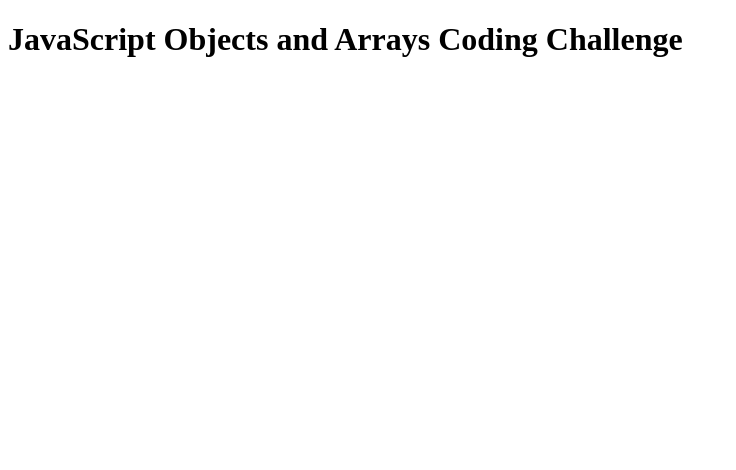
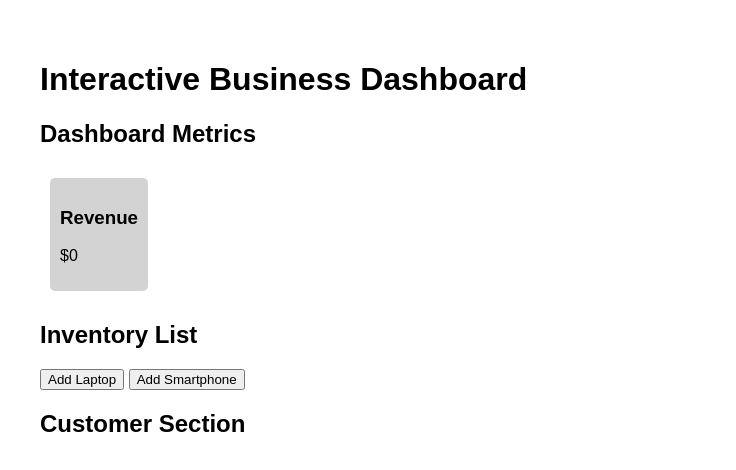
Before and after one commit to Gmailvicente04/Coding-Challenge-12, a plain HTML site: page Index.html in a window 1280 px wide. Shown: the whole page, without its empty margins (0-736 px from the left). Drawn offline with Linux system fonts and the light colour scheme.

Commit message:
Created revenue Metric card

```diff
--- a/Index.html
+++ b/Index.html
@@ -3,10 +3,56 @@
 <head>
     <meta charset="UTF-8">
     <meta name="viewport" content="width=device-width, initial-scale=1.0">
-    <title>Objects and Arrays Challenge</title>
+    <title>Interactive Business Dashboard</title>
+    <style>
+        body {
+            font-family: Arial, sans-serif;
+            margin: 20px;
+            padding: 20px;
+        }
+        .metric-card {
+            padding: 10px;
+            margin: 10px;
+            background-color: lightgray;
+            border-radius: 5px;
+            display: inline-block;
+        }
+        .product-item {
+            cursor: pointer;
+            color: blue;
+        }
+        .customer-card {
+            padding: 10px;
+            margin: 5px;
+            background-color: lightblue;
+            border-radius: 5px;
+            cursor: pointer;
+        }
+        #dashboard, #inventoryList, #customerSection {
+            margin-bottom: 20px;
+        }
+    </style>
 </head>
 <body>
-    <h1>JavaScript Objects and Arrays Coding Challenge</h1>
+
+    <h1>Interactive Business Dashboard</h1>
+
+    <!-- Dashboard Metrics Section -->
+    <h2>Dashboard Metrics</h2>
+    <div id="dashboard"></div>
+
+    <!-- Inventory List Section -->
+    <h2>Inventory List</h2>
+    <ul id="inventoryList"></ul>
+    <button onclick="addInventoryItem('Laptop')">Add Laptop</button>
+    <button onclick="addInventoryItem('Smartphone')">Add Smartphone</button>
+
+    <!-- Customer Section -->
+    <h2>Customer Section</h2>
+    <div id="customerSection"></div>
+
+    <!-- Link to JavaScript File -->
     <script src="cc_12.js"></script>
+
 </body>
 </html>
--- a/cc_12.js
+++ b/cc_12.js
@@ -0,0 +1,15 @@
+// TASK 1: Business Dashboard - DOM Element Selection and Creation
+// Task 1: Business Dashboard – DOM Element Selection and Creation
+function createRevenueCard() {
+    const dashboard = document.getElementById("dashboard");
+    const dashboardAlt = document.querySelector("#dashboard");
+
+    const revenueCard = document.createElement("div");
+    revenueCard.setAttribute("class", "metric-card");
+    revenueCard.setAttribute("id", "revenueCard");
+
+    revenueCard.innerHTML = "<h3>Revenue</h3><p>$0</p>";
+
+    dashboard.appendChild(revenueCard);
+}
+createRevenueCard();
```
